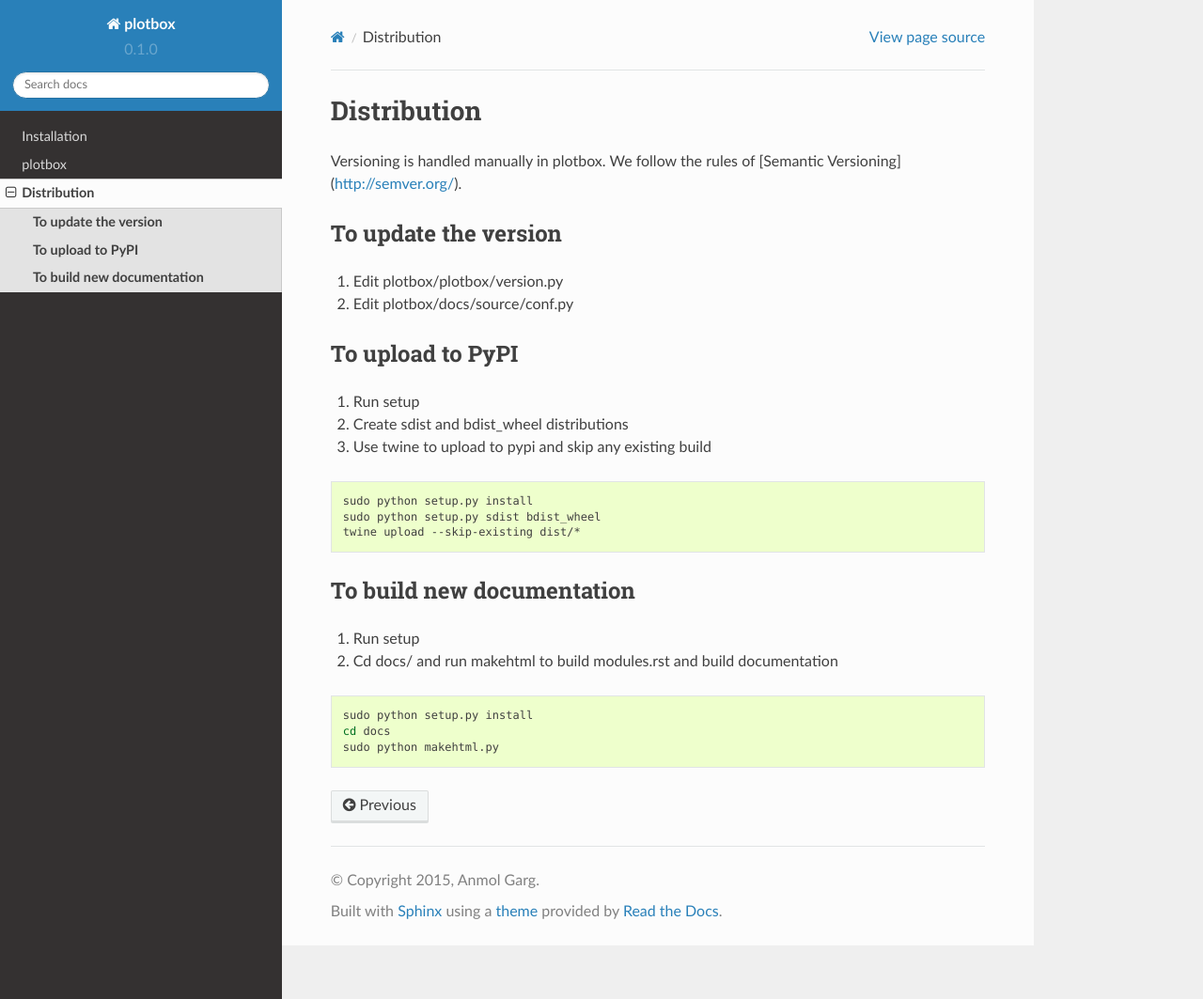
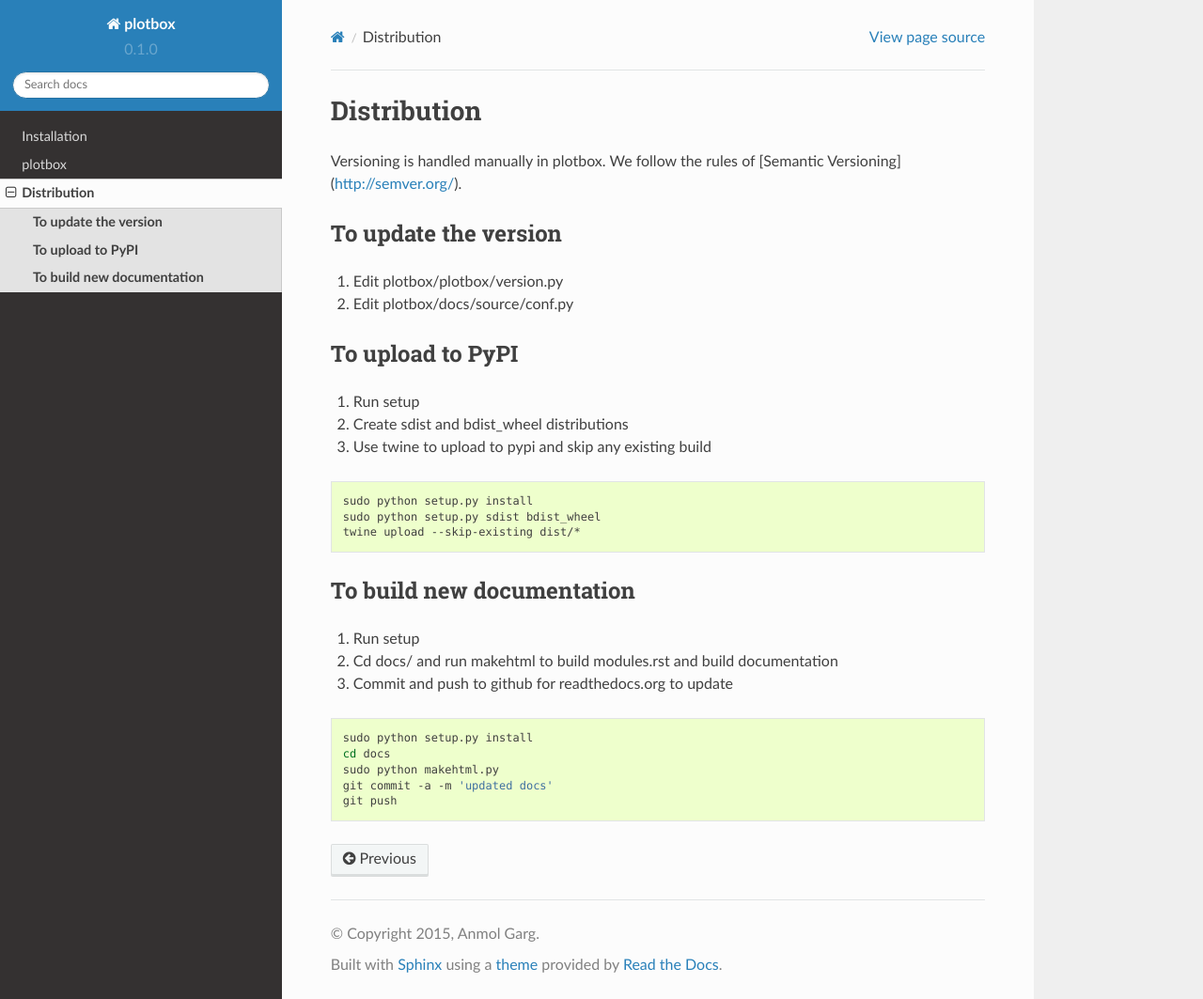
Before and after one commit to anmolgarg/plotbox, a Sphinx documentation site: the page built from docs/source/distribution.rst, in a window 1280 px wide and 1063 px high. Shown: the whole window at 94% size. Built offline with Sphinx 7.4.7 and the Read the Docs theme 2.0.0, drawn with Linux system fonts in a browser that asks for light colours.

Commit message:
updated init

```diff
--- a/docs/source/distribution.rst
+++ b/docs/source/distribution.rst
@@ -29,9 +29,12 @@
 
 1. Run setup
 2. Cd docs/ and run makehtml to build modules.rst and build documentation
+3. Commit and push to github for readthedocs.org to update
 
 .. code:: sh
 
 	sudo python setup.py install
 	cd docs
 	sudo python makehtml.py
+	git commit -a -m 'updated docs'
+	git push
--- a/plotbox/__init__.py
+++ b/plotbox/__init__.py
@@ -2,4 +2,4 @@
 import iplot
 import movie
 
-from .version import __version__
+from ._version import __version__
```
